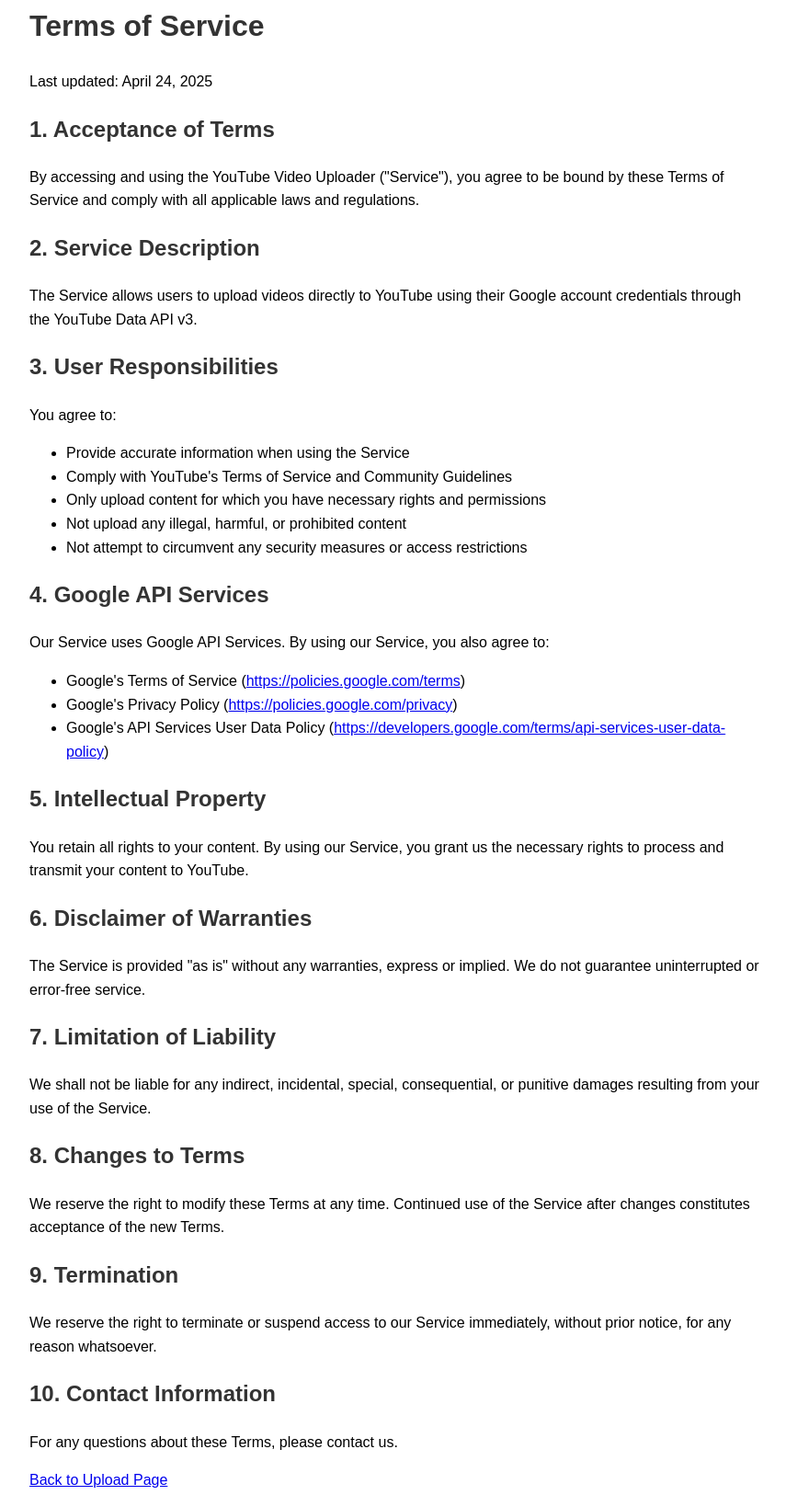
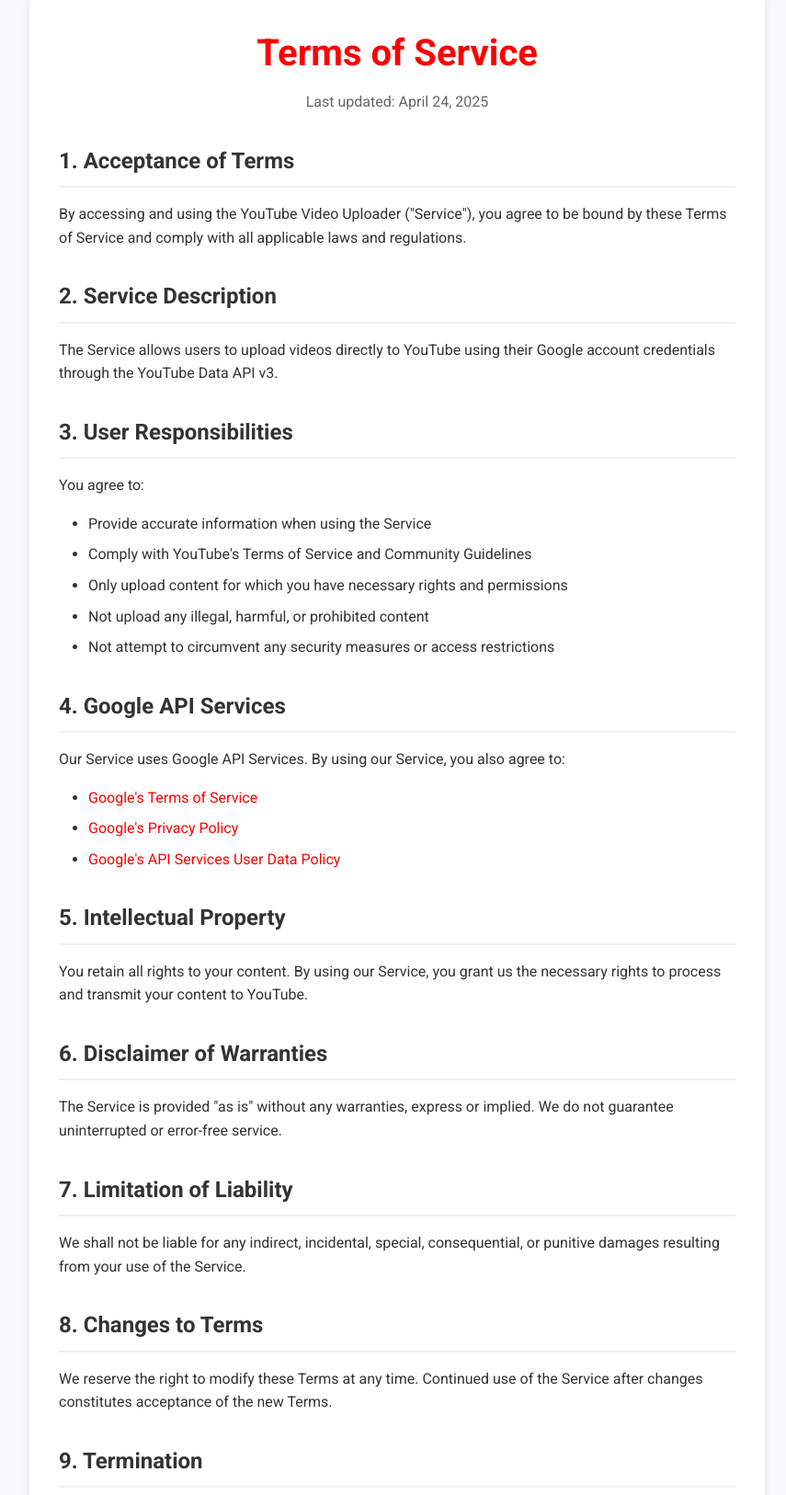
Before and after one commit to AakibAnsarime/youtube-uploader, a plain HTML site: page terms-of-service.html in a window 1280 px wide. Shown: the part 38-1664 px from the top of the page at 92% size, without its empty margins (208-1063 px from the left). Drawn offline with Linux system fonts and the light colour scheme.

Commit message:
style update

```diff
--- a/terms-of-service.html
+++ b/terms-of-service.html
@@ -3,24 +3,120 @@
 <head>
     <meta charset="UTF-8">
     <meta name="viewport" content="width=device-width, initial-scale=1.0">
+    <meta name="description" content="Terms of Service for YouTube Video Uploader - Read our terms and conditions">
     <title>Terms of Service - YouTube Video Uploader</title>
     <link rel="icon" type="image/png" href="icon.png">
+    <link href="https://fonts.googleapis.com/css2?family=Roboto:wght@400;500;700&display=swap" rel="stylesheet">
     <style>
+        * {
+            margin: 0;
+            padding: 0;
+            box-sizing: border-box;
+        }
+
         body {
-            font-family: Arial, sans-serif;
+            font-family: 'Roboto', sans-serif;
+            background: #f8f9fa;
+            color: #333;
             line-height: 1.6;
+        }
+
+        .container {
             max-width: 800px;
-            margin: 0 auto;
-            padding: 20px;
+            margin: 2rem auto;
+            padding: 2rem;
+            background: white;
+            border-radius: 10px;
+            box-shadow: 0 2px 10px rgba(0,0,0,0.1);
         }
-        h1, h2 {
+
+        .header {
+            text-align: center;
+            margin-bottom: 2rem;
+        }
+
+        h1 {
+            font-size: 2.5rem;
+            color: #ff0000;
+            margin-bottom: 0.5rem;
+        }
+
+        .last-updated {
+            color: #666;
+            text-align: center;
+            margin-bottom: 2rem;
+        }
+
+        h2 {
             color: #333;
+            font-size: 1.5rem;
+            margin-top: 2rem;
+            margin-bottom: 1rem;
+            padding-bottom: 0.5rem;
+            border-bottom: 2px solid #f0f0f0;
+        }
+
+        p {
+            margin-bottom: 1rem;
+        }
+
+        ul {
+            margin-bottom: 1rem;
+            padding-left: 2rem;
+        }
+
+        li {
+            margin-bottom: 0.5rem;
+        }
+
+        a {
+            color: #ff0000;
+            text-decoration: none;
+            transition: background 0.3s ease;
+        }
+
+        a:hover {
+            text-decoration: underline;
+        }
+
+        .back-button {
+            display: inline-block;
+            background: #ff0000;
+            color: white;
+            text-decoration: none;
+            padding: 0.8rem 1.5rem;
+            border-radius: 30px;
+            margin-top: 2rem;
+            transition: background 0.3s ease;
+        }
+
+        .back-button:hover {
+            background: #cc0000;
+            text-decoration: none;
+        }
+
+        @media (max-width: 768px) {
+            .container {
+                margin: 1rem;
+                padding: 1.5rem;
+            }
+
+            h1 {
+                font-size: 2rem;
+            }
+
+            h2 {
+                font-size: 1.3rem;
+            }
         }
     </style>
 </head>
 <body>
+    <div class="container">
+        <div class="header">
             <h1>Terms of Service</h1>
-    <p>Last updated: April 24, 2025</p>
+            <p class="last-updated">Last updated: April 24, 2025</p>
+        </div>
 
         <h2>1. Acceptance of Terms</h2>
         <p>By accessing and using the YouTube Video Uploader ("Service"), you agree to be bound by these Terms of Service and comply with all applicable laws and regulations.</p>
@@ -41,9 +137,9 @@
         <h2>4. Google API Services</h2>
         <p>Our Service uses Google API Services. By using our Service, you also agree to:</p>
         <ul>
-        <li>Google's Terms of Service (<a href="https://policies.google.com/terms" target="_blank">https://policies.google.com/terms</a>)</li>
-        <li>Google's Privacy Policy (<a href="https://policies.google.com/privacy" target="_blank">https://policies.google.com/privacy</a>)</li>
-        <li>Google's API Services User Data Policy (<a href="https://developers.google.com/terms/api-services-user-data-policy" target="_blank">https://developers.google.com/terms/api-services-user-data-policy</a>)</li>
+            <li><a href="https://policies.google.com/terms" target="_blank">Google's Terms of Service</a></li>
+            <li><a href="https://policies.google.com/privacy" target="_blank">Google's Privacy Policy</a></li>
+            <li><a href="https://developers.google.com/terms/api-services-user-data-policy" target="_blank">Google's API Services User Data Policy</a></li>
         </ul>
 
         <h2>5. Intellectual Property</h2>
@@ -64,6 +160,7 @@
         <h2>10. Contact Information</h2>
         <p>For any questions about these Terms, please contact us.</p>
 
-    <p><a href="index.html">Back to Upload Page</a></p>
+        <a href="index.html" class="back-button">Back to Upload Page</a>
+    </div>
 </body>
 </html>
```
Also changed, not shown: index.html (+162 -33 lines). Lines whose indentation alone changed are shown as unchanged.
